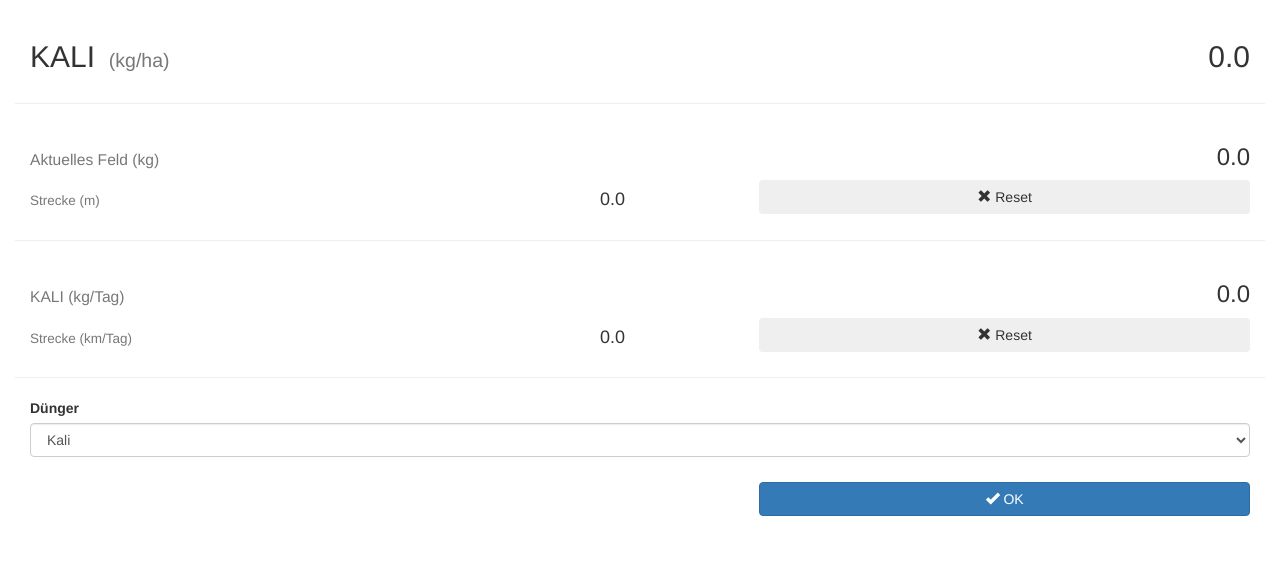
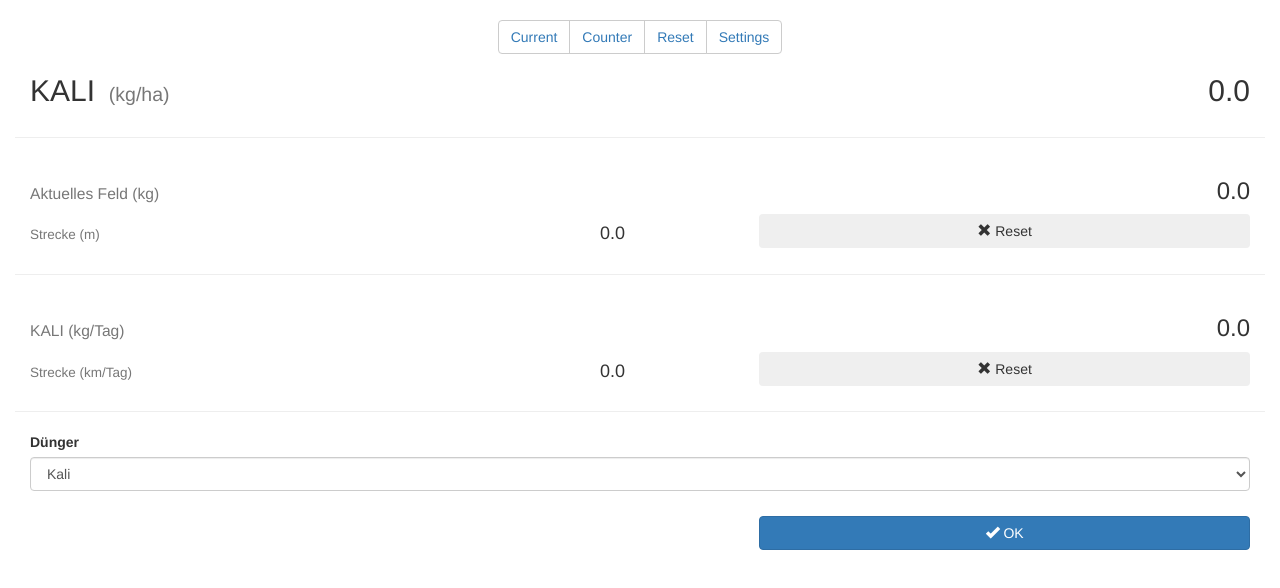
Before and after one commit to blaubart69/fertilizer, a plain HTML site: page static/index.html in a window 1280 px wide. Drawn offline with Linux system fonts and the light colour scheme; no server answers.

Commit message:
add button group as menu

```diff
--- a/static/index.html
+++ b/static/index.html
@@ -17,8 +17,18 @@
 </head>
 <body data-ng-controller="FertilizerController as ctrl">
 	<div class="container-fluid">
+		<div class="row"><div class="col-sm-12">&nbsp;</div></div>
+		<div class="row">
+			<div class="col-sm-12 text-center">
+				<div class="btn-group">
+					<div class="btn btn-default"><a href="#">Current</a></div>
+					<div class="btn btn-default"><a href="/counter">Counter</a></div>
+					<div class="btn btn-default"><a href="/reset">Reset</a></div>
+					<div class="btn btn-default"><a href="/settings">Settings</a></div>
+				</div>
+			</div>
+		</div>
 		<form name="FertilizerForm" method="post">
-			<div class="row"><div class="col-sm-12">&nbsp;</div></div>
 			<div class="row">
 				<div class="col-xs-12">
 					<div class="col-xs-12">
```
